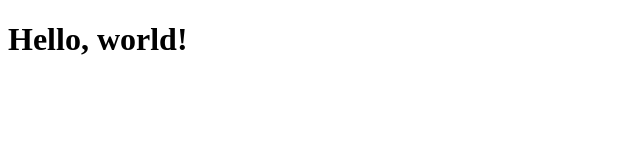
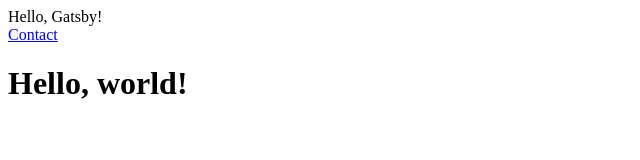
Before and after one commit to koralle/gatsbyJS, a Gatsby site in the folder tutorial/hello-world/: page / in a window 1280 px wide. Shown: the whole page, without its empty margins (0-640 px from the left). Built offline with nearby package versions, Linux system fonts and the light colour scheme; Gatsby itself is replaced by a stand-in of ours.

Commit message:
create header.js and contact.js

```diff
--- /dev/null
+++ b/tutorial/hello-world/src/pages/header.js
@@ -0,0 +1,11 @@
+import React from 'react';
+
+const Header = (props) =>{
+    return (
+        <header className="app-header">
+            {props.headerText}
+        </header>
+    );
+}
+
+export default Header;
--- a/tutorial/hello-world/src/pages/index.js
+++ b/tutorial/hello-world/src/pages/index.js
@@ -1,8 +1,14 @@
 import React from "react"
+import { Link } from "gatsby";
+import Header from './header';
 
 const App = () => {
     return (
-        <h1>Hello, world!</h1>
+        <div className="app-root">
+            <Header headerText ="Hello, Gatsby!" />
+            <Link to="/contact/">Contact</Link>
+            <h1>Hello, world!</h1>
+        </div>
     );
 }
 
```
Also changed, not shown: tutorial/hello-world/src/pages/contact.js (added, +12 -0 lines).
